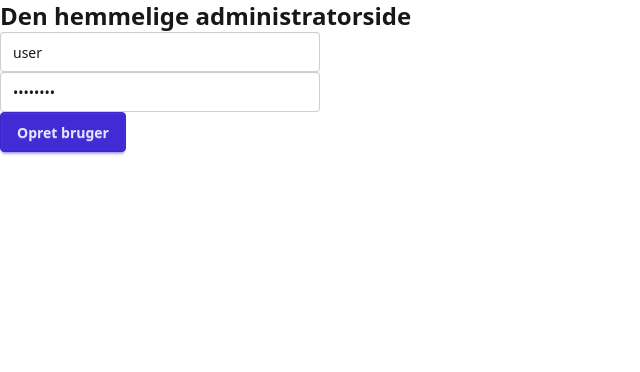
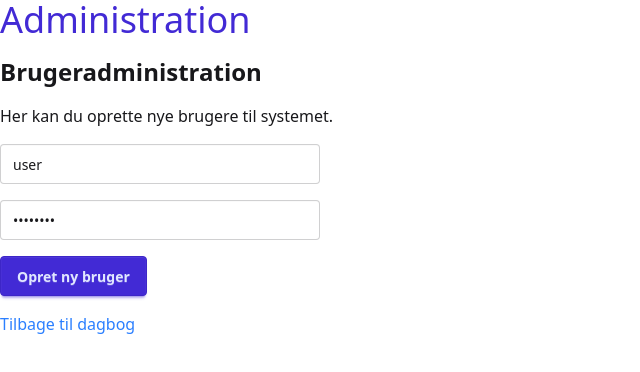
Before and after one commit to cbudtz/Telemedicin2025, a SvelteKit app in the folder Lektion4/: page /admin in a window 1280 px wide. Shown: the top 372 px of the page, without its empty margins (0-640 px from the left). Built offline with nearby package versions, Linux system fonts and the light colour scheme.

Commit message:
prettyfication

```diff
--- /dev/null
+++ b/Lektion4/src/lib/components/H1.svelte
@@ -0,0 +1,7 @@
+<script>
+    let { center = false, children } = $props();
+</script>
+
+<h1 class="text-2xl font-bold mb-4 {center ? 'text-center' : ''}">
+    {@render children()}
+</h1>
--- a/Lektion4/src/lib/components/Title.svelte
+++ b/Lektion4/src/lib/components/Title.svelte
@@ -2,4 +2,4 @@
 	let { children } = $props();
 </script>
 
-<h1 class="text-primary text-4xl">{@render children()}</h1>
+<h1 class="text-primary text-4xl mb-2">{@render children()}</h1>
--- a/Lektion4/src/routes/+page.svelte
+++ b/Lektion4/src/routes/+page.svelte
@@ -1,8 +1,35 @@
 <script>
+	import { goto } from '$app/navigation';
 	import Title from '$lib/components/Title.svelte';
 	import Link from '$lib/components/Link.svelte';
+	import H1 from '$lib/components/H1.svelte';
+
+	let username = $state('user');
+	let password = $state('password');
+
+	const login = async () => {
+		const response = await fetch('/api/login', {
+			method: 'POST',
+			headers: { 'Content-Type': 'application/json' },
+			body: JSON.stringify({ username, password })
+		});
+		const data = await response.json();
+		if (response.ok) {
+			goto('/diary');
+		} else {
+			alert('Login failed!');
+		}
+	};
 </script>
 
 <Title>Telemedicin 2025</Title>
-<Link href="/login">Login side</Link>
-<Link href="/diary">Dagbog</Link>
+
+<H1>Login</H1>
+<p class="mb-4">Log ind for at få adgang til din dagbog.</p>
+
+<input class="input mb-4 block" bind:value={username} type="text" placeholder="Indtast Email" />
+<input class="input mb-4 block" bind:value={password} type="password" placeholder="Indtast Password" />
+<button class="btn btn-primary mb-4" onclick={login}>Login</button>
+
+<p>Har du ikke en konto endnu?</p>
+<Link href="/signup">Opret ny konto</Link>
--- a/Lektion4/src/routes/admin/+page.svelte
+++ b/Lektion4/src/routes/admin/+page.svelte
@@ -1,5 +1,7 @@
 <script>
-	import { createSubscriber } from 'svelte/reactivity';
+	import Title from '$lib/components/Title.svelte';
+	import Link from '$lib/components/Link.svelte';
+	import H1 from '$lib/components/H1.svelte';
 
 	let username = $state('user');
 	let password = $state('password');
@@ -23,13 +25,25 @@
 	};
 </script>
 
-<h1 class="text-2xl font-bold">Den hemmelige administratorside</h1>
-<div>
-	<input type="text" bind:value={username} placeholder="Brugernavn" class="input" />
+<Title>Administration</Title>
+
+<div class="my-4">
+	<H1>Brugeradministration</H1>
+	<p>Her kan du oprette nye brugere til systemet.</p>
 </div>
-<div>
-	<input type="password" bind:value={password} placeholder="Adgangskode" class="input" />
+
+<div class="mb-4">
+	<input id="username" type="text" bind:value={username} placeholder="Indtast brugernavn" class="input" />
 </div>
-<div>
-	<button class="btn btn-primary" onclick={createUser}>Opret bruger</button>
+
+<div class="mb-4">
+	<input id="password" type="password" bind:value={password} placeholder="Indtast adgangskode" class="input" />
 </div>
+
+<div class="mb-4">
+	<button class="btn btn-primary" onclick={createUser}>Opret ny bruger</button>
+</div>
+
+<div class="mt-4">
+	<Link href="/diary">Tilbage til dagbog</Link>
+</div>
--- /dev/null
+++ b/Lektion4/src/routes/api/logout/+server.js
@@ -0,0 +1,11 @@
+export async function POST({ cookies }) {
+	// Clear the session cookie
+	cookies.delete('session', { path: '/' });
+
+	return new Response(JSON.stringify({ message: 'Logged out successfully' }), {
+		status: 200,
+		headers: {
+			'Content-Type': 'application/json'
+		}
+	});
+}
--- a/Lektion4/src/routes/diary/+page.svelte
+++ b/Lektion4/src/routes/diary/+page.svelte
@@ -1,10 +1,14 @@
 <script>
-
 	import { onMount } from 'svelte';
+	import { goto } from '$app/navigation';
+	import Title from '$lib/components/Title.svelte';
+	import Link from '$lib/components/Link.svelte';
+	import H1 from '$lib/components/H1.svelte';
 
 	let diary = $state([]);
 	let title = $state('');
 	let content = $state('');
+	let loading = $state(false);
 
 	const saveDiary = async () => {
 		const response = await fetch('/api/diary/self', {
@@ -23,15 +27,46 @@
 			console.error('Error saving diary:', data);
 		}
 	};
+
+	const logout = async () => {
+		const response = await fetch('/api/logout', {
+			method: 'POST'
+		});
+
+		if (response.ok) {
+			goto('/');
+		} else {
+			console.error('Logout failed');
+		}
+	};
+
 	onMount(async () => {
+		// Fetch the diary entries when the component mounts
+		loading = true;
 		const res = await fetch('api/diary/self');
 		diary = await res.json();
+		loading = false;
 	});
 </script>
 
-<input bind:value={title} type="text" placeholder="Title" class="input" />
-<textarea bind:value={content} placeholder="Content" class="textarea"></textarea>
-<button class="btn" onclick={saveDiary}>Gem dagbog</button>
+<button class="btn btn-outline" onclick={logout}>Log ud</button>
+<Title>Patient Dagbog</Title>
+
+
+		<H1>Din Dagbog</H1>
+
+
+	<p>Dine dagbogsindlæg vil blive vist her.</p>
+
+	<Link href="/admin">Gå til Admin Side</Link>
+
+<input bind:value={title} type="text" placeholder="Title" class="input block" />
+<textarea bind:value={content} placeholder="Content" class="textarea block"></textarea>
+<button disabled={loading} class="btn btn-primary" onclick={saveDiary}>Gem dagbog</button>
+<div class="divider"></div>
+{#if loading}
+	<div class="loading loading-spinner loading-xl"></div>
+{/if}
 {#each diary as post}
 	<div class="post">
 		<h2 class="text-2xl">{post.title}</h2>
--- /dev/null
+++ b/Lektion4/src/routes/signup/+page.svelte
@@ -0,0 +1,41 @@
+<script>
+	import { goto } from '$app/navigation';
+	import Title from '$lib/components/Title.svelte';
+	import Link from '$lib/components/Link.svelte';
+	import H1 from '$lib/components/H1.svelte';
+
+	let username = $state('user');
+	let password = $state('password');
+
+	const createUser = async () => {
+		const response = await fetch('/api/user', {
+			method: 'POST',
+			headers: {
+				'Content-Type': 'application/json'
+			},
+			body: JSON.stringify({ username, password })
+		});
+		await response.json();
+		if (response.ok) {
+			alert('Konto oprettet! Du kan nu logge ind.');
+            goto('/');
+		} else {
+			alert('Fejl ved oprettelse af konto!');
+		}
+		username = '';
+		password = '';
+	};
+</script>
+
+<Title>Opret ny konto</Title>
+
+<H1>Ny bruger</H1>
+<p class="mb-4">Opret en ny bruger for at få adgang til systemet.</p>
+
+<input id="username" type="email" bind:value={username} placeholder="Indtast email" class="input block mb-4" />
+
+<input id="password" type="password" bind:value={password} placeholder="Indtast adgangskode" class="input block mb-4" />
+
+<button class="btn btn-primary mb-4" onclick={createUser}>Opret konto</button>
+
+<Link href="/">Tilbage til login</Link>
```
